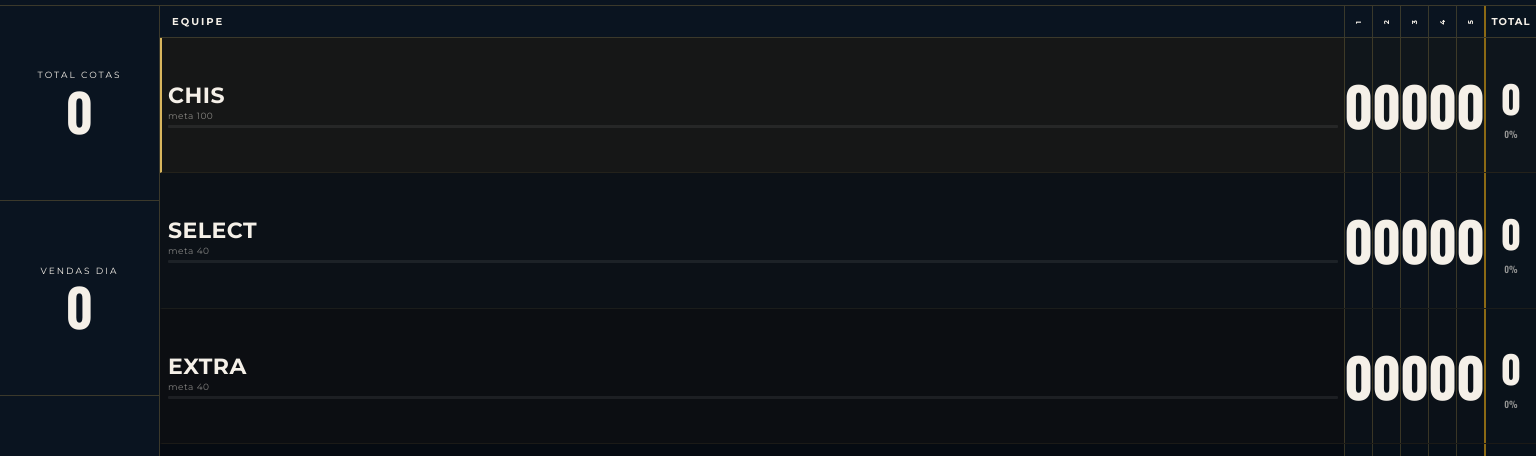
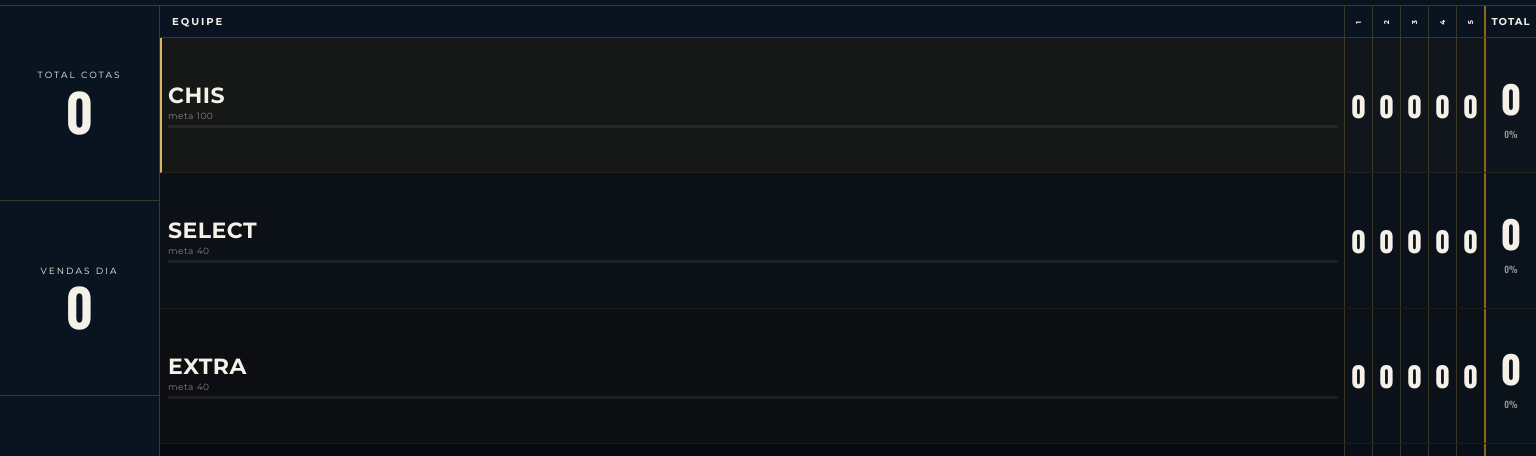
Before and after one commit to GRConsorcio/Geral, a plain HTML site: page index.html in a window 1536 px wide. Shown: the part 144-600 px from the top of the page. Drawn offline with nearby package versions, Linux system fonts and the light colour scheme; no server answers.

Commit message:
Reduce week-number font size — 3x was overflowing the narrow columns

```diff
--- a/index.html
+++ b/index.html
@@ -85,7 +85,7 @@ html,body{height:100%;background:var(--bk);overflow:hidden;}
 .cell-sem.active-col{background:rgba(201,168,76,0.28);color:var(--wh);}
 .cell-sem .acum{font-size:7px;color:var(--wh);opacity:.6;font-weight:400;margin-top:1px;letter-spacing:.5px;}
 /* Valor da semana colapsada — 3x maior que antes (era 9px fixo) */
-.sem-val{font-size:27px;}
+.sem-val{font-size:16px;}
 /* Equipes manuais: célula fica com contorno tracejado ao passar o mouse,
    indicando que dá pra clicar e editar o valor ali mesmo. */
 .cell-sem.editable{cursor:pointer;}
@@ -137,7 +137,7 @@ html,body{height:100%;background:var(--bk);overflow:hidden;}
   .cell-pos{font-size:11px;}
   .r1 .cell-pos{font-size:13px;}
   .logo-img{height:38px;}
-  .sem-val{font-size:22px;}
+  .sem-val{font-size:13px;}
 }
 
 /* RESPONSIVO TV */
@@ -161,7 +161,7 @@ html,body{height:100%;background:var(--bk);overflow:hidden;}
   .r1 .cell-pos{font-size:24px;}
   .cell-sem{font-size:24px;}
   .cell-sem .acum{font-size:9px;}
-  .sem-val{font-size:42px;}
+  .sem-val{font-size:22px;}
   .cell-tot{font-size:30px;}
   .cell-tot .pct{font-size:9px;}
   .tot-sem-val{font-size:22px;}
@@ -176,7 +176,7 @@ html,body{height:100%;background:var(--bk);overflow:hidden;}
   .metric-val.small{font-size:32px;}
   .tname{font-size:22px;}
   .cell-sem{font-size:30px;}
-  .sem-val{font-size:54px;}
+  .sem-val{font-size:28px;}
   .cell-tot{font-size:38px;}
   .cell-pos{font-size:26px;}
   .r1 .cell-pos{font-size:30px;}
```
